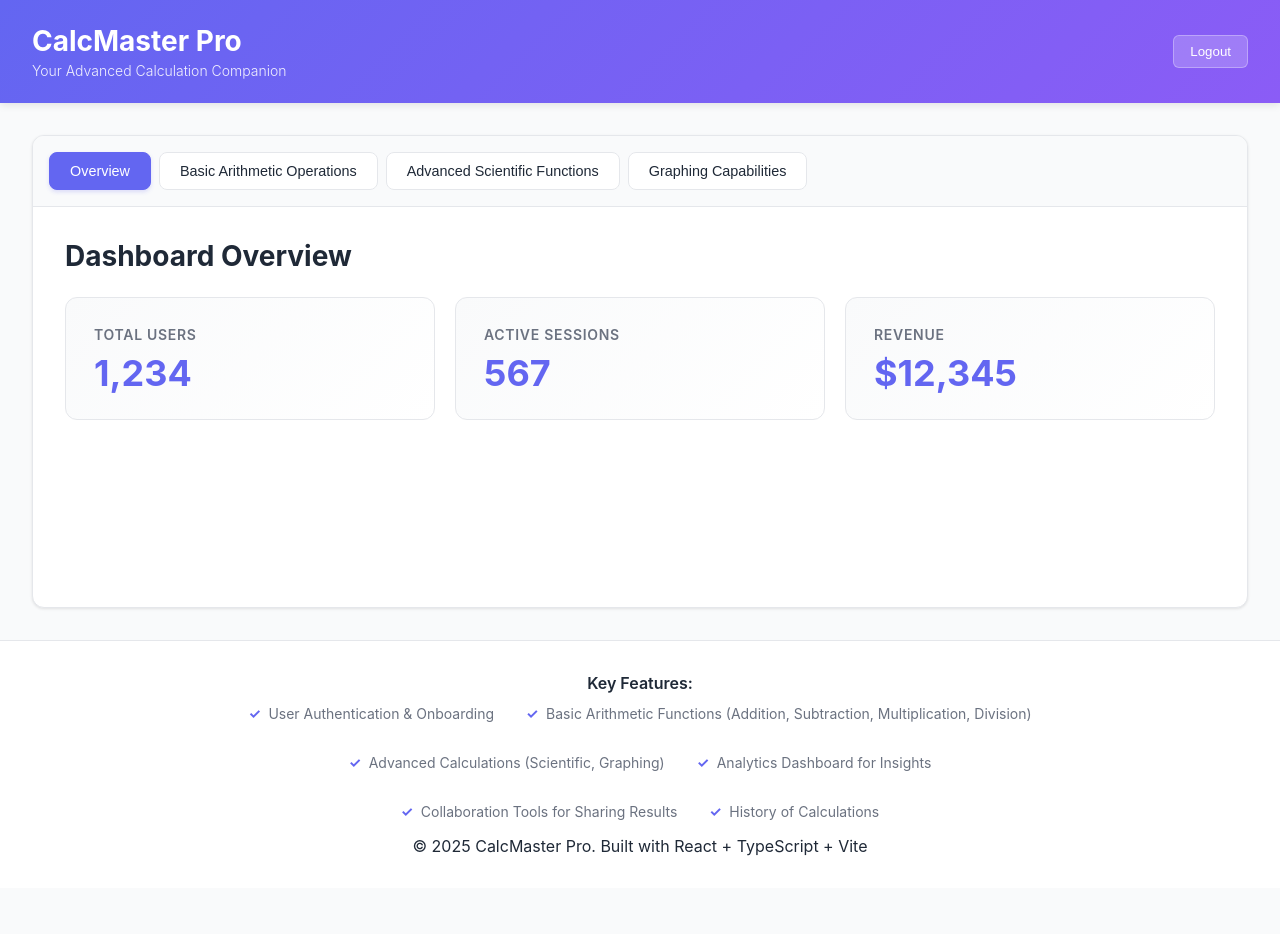
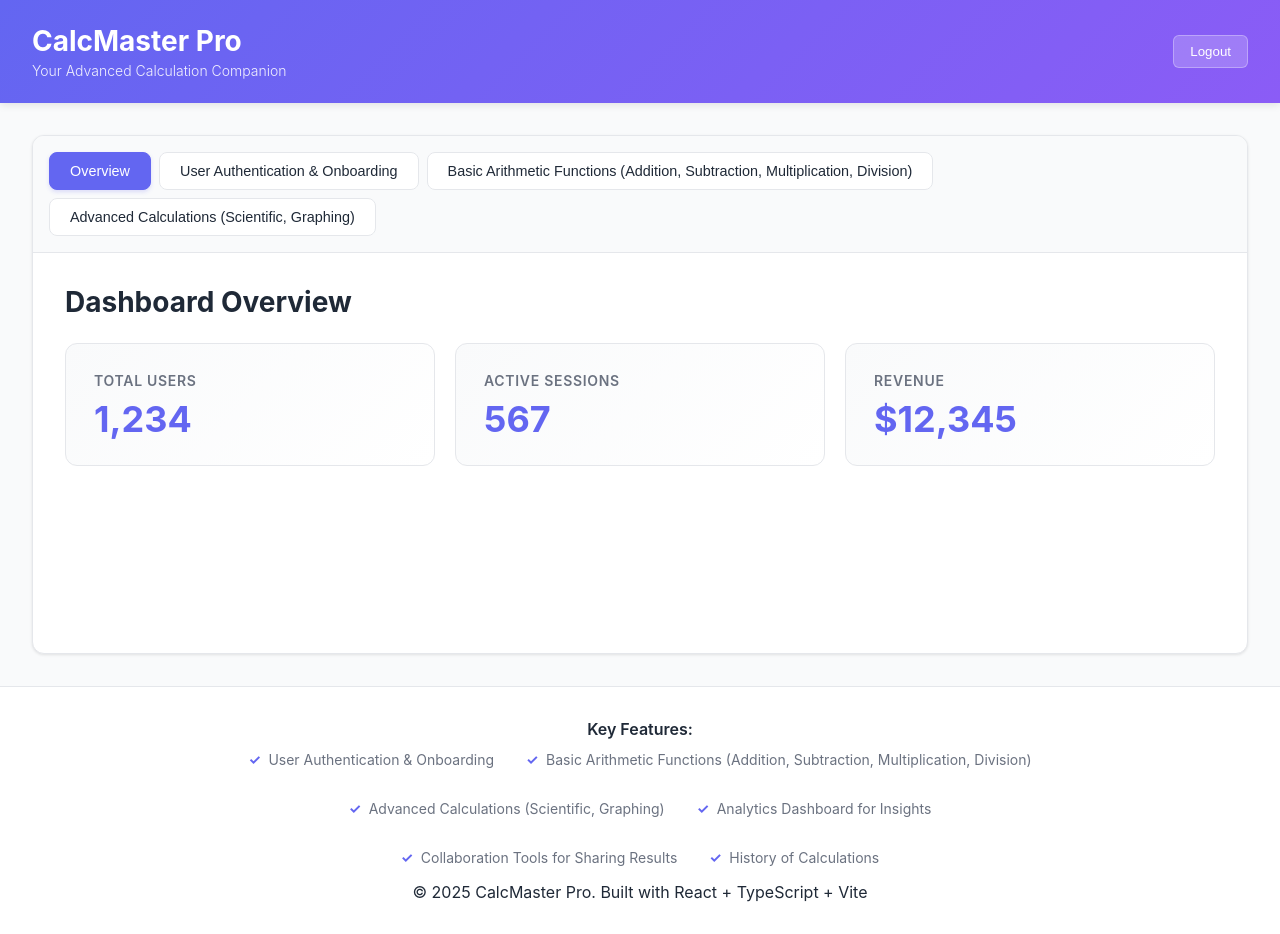
Before and after one commit to playworks93/calcmaster-pro-landing-app, a React (Vite) app: page / in a window 1280 px wide. Both pictures are taken after typing "name@example.com", "Sample123" into the empty fields and a click on the button "Sign In". Before the commit the page ends 888 px from the top, so only its background shows below. Built offline with nearby package versions, Linux system fonts and the light colour scheme.

Commit message:
Add src/components/Dashboard.tsx

```diff
--- a/src/components/Dashboard.tsx
+++ b/src/components/Dashboard.tsx
@@ -15,22 +15,22 @@ const Dashboard = (props: DashboardProps) => {
           Overview
         </button>
         <button
-          className={activeTab === 'basic_arithmetic_operations' ? 'active' : ''}
-          onClick={() => setActiveTab('basic_arithmetic_operations')}
+          className={activeTab === 'user_authentication_&_onboarding' ? 'active' : ''}
+          onClick={() => setActiveTab('user_authentication_&_onboarding')}
         >
-          Basic Arithmetic Operations
+          User Authentication & Onboarding
         </button>
         <button
-          className={activeTab === 'advanced_scientific_functions' ? 'active' : ''}
-          onClick={() => setActiveTab('advanced_scientific_functions')}
+          className={activeTab === 'basic_arithmetic_functions_(addition,_subtraction,_multiplication,_division)' ? 'active' : ''}
+          onClick={() => setActiveTab('basic_arithmetic_functions_(addition,_subtraction,_multiplication,_division)')}
         >
-          Advanced Scientific Functions
+          Basic Arithmetic Functions (Addition, Subtraction, Multiplication, Division)
         </button>
         <button
-          className={activeTab === 'graphing_capabilities' ? 'active' : ''}
-          onClick={() => setActiveTab('graphing_capabilities')}
+          className={activeTab === 'advanced_calculations_(scientific,_graphing)' ? 'active' : ''}
+          onClick={() => setActiveTab('advanced_calculations_(scientific,_graphing)')}
         >
-          Graphing Capabilities
+          Advanced Calculations (Scientific, Graphing)
         </button>
       </nav>
 
@@ -55,24 +55,24 @@ const Dashboard = (props: DashboardProps) => {
           </div>
         )}
 
-        {activeTab === 'basic_arithmetic_operations' && (
+        {activeTab === 'user_authentication_&_onboarding' && (
           <div className="tab-content">
-            <h2>Basic Arithmetic Operations</h2>
-            <p>Manage your basic arithmetic operations here.</p>
+            <h2>User Authentication & Onboarding</h2>
+            <p>Manage your user authentication & onboarding here.</p>
           </div>
         )}
 
-        {activeTab === 'advanced_scientific_functions' && (
+        {activeTab === 'basic_arithmetic_functions_(addition,_subtraction,_multiplication,_division)' && (
           <div className="tab-content">
-            <h2>Advanced Scientific Functions</h2>
-            <p>Manage your advanced scientific functions here.</p>
+            <h2>Basic Arithmetic Functions (Addition, Subtraction, Multiplication, Division)</h2>
+            <p>Manage your basic arithmetic functions (addition, subtraction, multiplication, division) here.</p>
           </div>
         )}
 
-        {activeTab === 'graphing_capabilities' && (
+        {activeTab === 'advanced_calculations_(scientific,_graphing)' && (
           <div className="tab-content">
-            <h2>Graphing Capabilities</h2>
-            <p>Manage your graphing capabilities here.</p>
+            <h2>Advanced Calculations (Scientific, Graphing)</h2>
+            <p>Manage your advanced calculations (scientific, graphing) here.</p>
           </div>
         )}
       </div>
```
